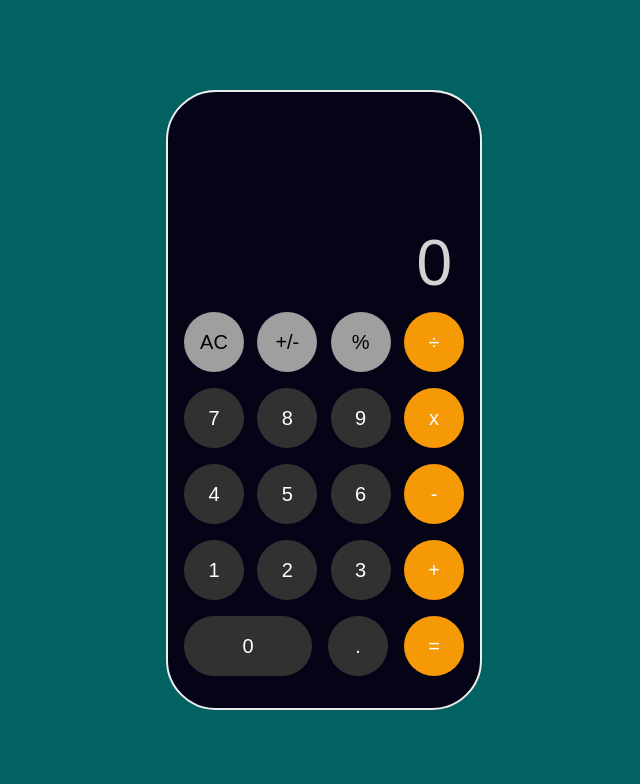
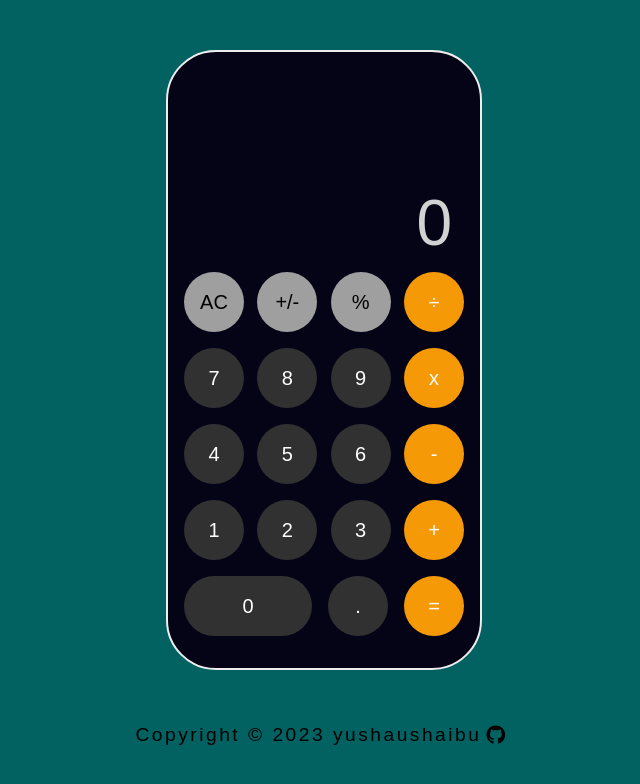
Before and after one commit to yushaushaibu/calculator_app, a plain HTML site: page index.html in a window 1280 px wide. Shown: the whole page, without its empty margins (316-956 px from the left). Drawn offline with Linux system fonts and the light colour scheme.

Commit message:
Copyright added

```diff
--- a/index.html
+++ b/index.html
@@ -6,6 +6,9 @@
     <meta http-equiv="X-UA-Compatible" content="IE=edge">
     <meta name="viewport" content="width=device-width, initial-scale=1.0">
     <script defer src="script.js"></script>
+    <link rel="stylesheet" href="https://cdnjs.cloudflare.com/ajax/libs/font-awesome/6.1.1/css/all.min.css"
+        integrity="sha512-KfkfwYDsLkIlwQp6LFnl8zNdLGxu9YAA1QvwINks4PhcElQSvqcyVLLD9aMhXd13uQjoXtEKNosOWaZqXgel0g=="
+        crossorigin="anonymous" referrerpolicy="no-referrer" />
     <link rel="stylesheet" href="style.css">
     <title>Calculator App</title>
 </head>
@@ -16,7 +19,7 @@
             <header class="calc_header">
                 <input type="text" disabled id="output" class="calc_output" value="0" />
             </header>
-            <footer class="calc_footer">
+            <section class="calc_section">
                 <div class="btn_group">
                     <button data-type="clear" type="reset" value="clear" class="btn btn-grey">
                         AC
@@ -84,9 +87,20 @@
                         =
                     </button>
                 </div>
-            </footer>
+            </section>
         </form>
     </main>
+    <footer class="footer">
+        <p>
+            Copyright ©
+            <script>
+                document.write(new Date().getFullYear());
+            </script>
+            yushaushaibu
+        </p>
+        <a href="https://github.com/yushaushaibu" target="_blank">
+            <i class="fab fa-github"></i></a>
+    </footer>
 </body>
 
 </html>
--- a/style.css
+++ b/style.css
@@ -7,9 +7,9 @@
 }
 
 body {
-  /* background-color: #333333; */
   background-color: rgb(2, 97, 97);
   display: flex;
+  flex-direction: column;
   align-items: center;
   justify-content: center;
   font-size: 16px;
@@ -49,11 +49,11 @@ input[type="text"] {
   padding: 12px;
 }
 
-.calc_footer > * + * {
+.calc_section > * + * {
   margin-top: 1rem;
 }
 
-.calc_footer > *:last-child {
+.calc_section > *:last-child {
   gap: 1rem;
 }
 
@@ -114,3 +114,17 @@ input[type="text"] {
 .btn-orange:hover {
   background-color: orange;
 }
+
+.fab.fa-github {
+  color: #000000;
+  margin: 5px;
+}
+
+.footer {
+  display: flex;
+  justify-content: center;
+  align-items: center;
+  font-size: 1.2em;
+  letter-spacing: 2.5px;
+  margin-top: 50px;
+}
```
